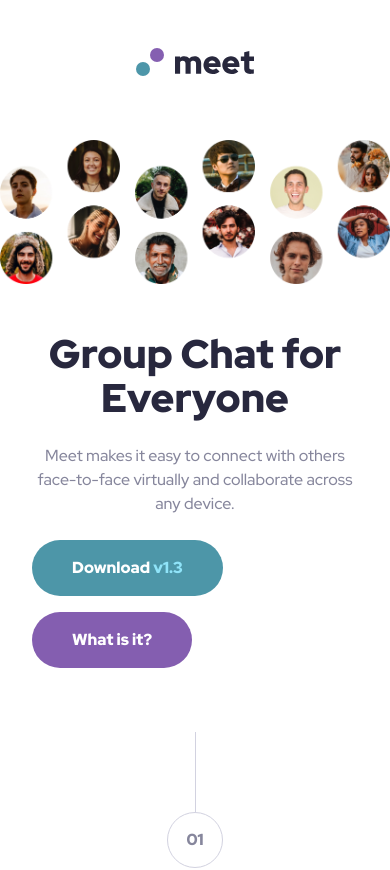
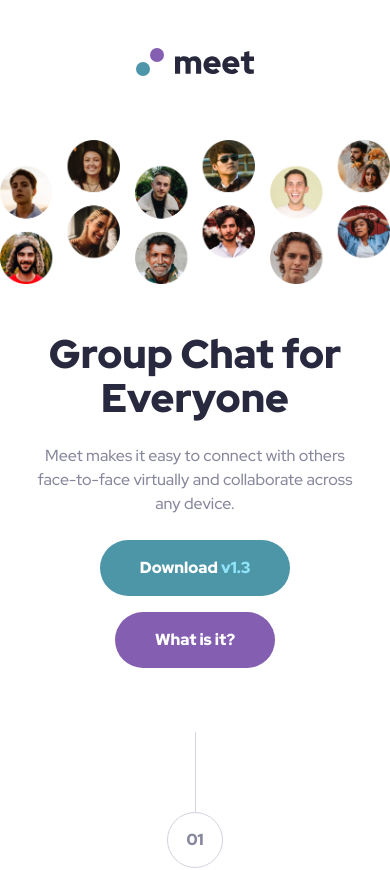
Before and after one commit to anggelserrato/fm-meet-landing-page, a React (Vite) app: page / in a window 390 px wide. Shown: the top 870 px of the page. Built offline with nearby package versions, Linux system fonts and the light colour scheme.

Commit message:
fix(layout): standarize spacing utilities in meetlandingpage

```diff
--- a/src/components/MeetLandingPage.jsx
+++ b/src/components/MeetLandingPage.jsx
@@ -18,7 +18,7 @@ function MeetLandingPage() {
           <img
             src={meetLogo}
             alt="Meet - Home"
-            className="mx-auto mt-[48px] cursor-pointer"
+            className="mx-auto mt-12 cursor-pointer"
           />
         </a>
       </header>
@@ -33,14 +33,14 @@ function MeetLandingPage() {
             className="h-auto w-full object-cover object-center"
           />
         </picture>
-        <section className="mx-400 mt-[48px] mb-400 md:mt-900 md:mb-800">
+        <section className="mx-400 mt-12 mb-400 md:mt-900 md:mb-800">
           <div className="flex flex-col gap-300">
             <h1 className="text-preset-1">Group Chat for Everyone</h1>
             <p className="text-preset-4">
               Meet makes it easy to connect with others face-to-face virtually
               and collaborate across any device.
             </p>
-            <div className="flex flex-col gap-200 md:flex-row md:justify-center">
+            <div className="flex flex-col items-center gap-200 md:flex-row md:justify-center">
               <a
                 href="#"
                 className="w-fit rounded-[29px] bg-cyan-600 px-500 py-200 text-preset-5 text-white transition-colors duration-200 hover:bg-[#71C0D4]"
```
